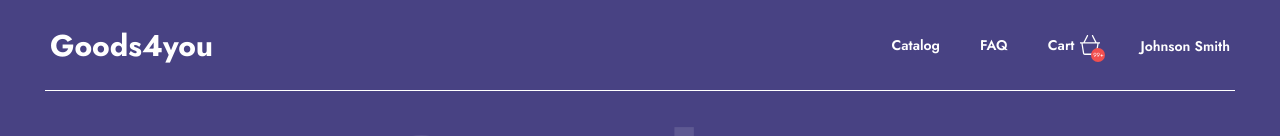
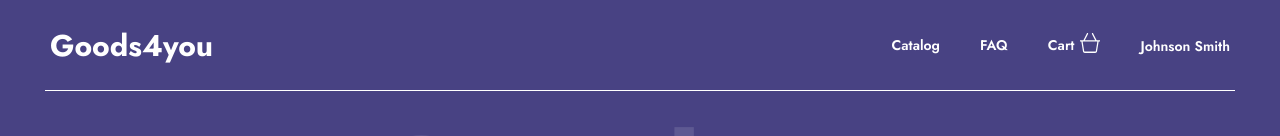
Before and after one commit to sk85web/goods4you, a React (Vite) app: page / in a window 1280 px wide. Shown: the top 136 px of the page. Built offline with nearby package versions, Linux system fonts and the light colour scheme.

Commit message:
refactor: display count of cart products from store

```diff
--- /dev/null
+++ b/src/components/icons/CartIcon/CartIcon.module.css
@@ -0,0 +1,19 @@
+.iconWrapper {
+  position: relative;
+}
+
+.cartQuantity {
+  display: flex;
+  justify-content: center;
+  align-items: center;
+  content: '';
+  font-weight: 400;
+  font-size: 6px;
+  width: 14px;
+  height: 14px;
+  border-radius: 7px;
+  background-color: var(--orange);
+  position: absolute;
+  right: -5px;
+  bottom: -3px;
+}
--- a/src/components/icons/CartIcon/CartIcon.tsx
+++ b/src/components/icons/CartIcon/CartIcon.tsx
@@ -1,5 +1,16 @@
-const CartIcon = () => {
+import styles from './CartIcon.module.css';
+
+interface CartIconProps {
+  isNotEmpty?: boolean;
+  quantity?: number;
+}
+
+const CartIcon: React.FC<CartIconProps> = ({
+  isNotEmpty = false,
+  quantity,
+}) => {
   return (
+    <div className={styles.iconWrapper}>
       <svg
         width="20"
         height="20"
@@ -12,6 +23,8 @@ const CartIcon = () => {
           fill="white"
         />
       </svg>
+      {isNotEmpty && <span className={styles.cartQuantity}>{quantity}</span>}
+    </div>
   );
 };
 
--- a/src/components/ui/HeaderNav/HeaderNav.module.css
+++ b/src/components/ui/HeaderNav/HeaderNav.module.css
@@ -35,22 +35,6 @@
   position: relative;
 }
 
-.nav-item-group:after {
-  display: flex;
-  justify-content: center;
-  align-items: center;
-  content: '99+';
-  font-weight: 400;
-  font-size: 6px;
-  width: 14px;
-  height: 14px;
-  border-radius: 7px;
-  background-color: var(--orange);
-  position: absolute;
-  right: -5px;
-  bottom: -7px;
-}
-
 @media (max-width: 768px) {
   .nav-list {
     display: none;
--- a/src/components/ui/HeaderNav/HeaderNav.tsx
+++ b/src/components/ui/HeaderNav/HeaderNav.tsx
@@ -5,12 +5,19 @@ import styles from './HeaderNav.module.css';
 import CartIcon from '../../icons/CartIcon/CartIcon';
 import Burger from '../Burger/Burger';
 import { scrollToSection, toSection } from '../../../utils/scrollToSection';
+import { useSelector } from 'react-redux';
+import { RootState } from '../../../redux/store';
 
 const HeaderNav = () => {
   const [menuOpen, setMenuOpen] = useState(false);
   const navigate = useNavigate();
   const location = useLocation();
   const [targetSection, setTargetSection] = useState<string | null>(null);
+  const { carts } = useSelector((state: RootState) => state.cart);
+
+  const isCartExist = !!carts && carts.length > 0;
+
+  const quantity = carts ? carts[0].totalQuantity : 0;
 
   useEffect(() => {
     if (targetSection && location.pathname === '/') {
@@ -75,7 +82,7 @@ const HeaderNav = () => {
           <NavLink to="/cart" aria-label="cart">
             <div className={styles['nav-item-group']}>
               <span>Cart</span>
-              <CartIcon />
+              <CartIcon isNotEmpty={isCartExist} quantity={quantity} />
             </div>
           </NavLink>
         </li>
--- a/src/redux/slices/cartSlice.ts
+++ b/src/redux/slices/cartSlice.ts
@@ -5,12 +5,14 @@ import { fetchCartsByUserId } from '../../api/requests/fetchCartsByUserId';
 
 interface InitialStateProps {
   cart: ICart | null;
+  carts: ICart[] | null;
   loading: boolean;
   error: string | null;
 }
 
 const initialState: InitialStateProps = {
   cart: null,
+  carts: null,
   loading: true,
   error: null,
 };
@@ -28,6 +30,7 @@ export const cartSlice = createSlice({
       state.loading = false;
       if (action.payload.carts && action.payload.carts.length > 0) {
         state.cart = action.payload.carts[0];
+        state.carts = action.payload.carts;
       } else {
         state.cart = null;
       }
--- a/src/routes/Cart/Cart.tsx
+++ b/src/routes/Cart/Cart.tsx
@@ -9,14 +9,14 @@ import { useEffect } from 'react';
 import { fetchCartsByUserId } from '../../api/requests/fetchCartsByUserId';
 
 const Cart = () => {
-  const hardCodeId = '6';
+  const hardCodedId = '6';
   const dispatch = useDispatch<AppDispatch>();
   const { cart, loading, error } = useSelector(
     (state: RootState) => state.cart
   );
 
   useEffect(() => {
-    dispatch(fetchCartsByUserId(hardCodeId));
+    dispatch(fetchCartsByUserId(hardCodedId));
   }, [dispatch]);
 
   if (loading) return <div className={styles.loading}>Loading...</div>;
```
Lines whose indentation alone changed are shown as unchanged.
